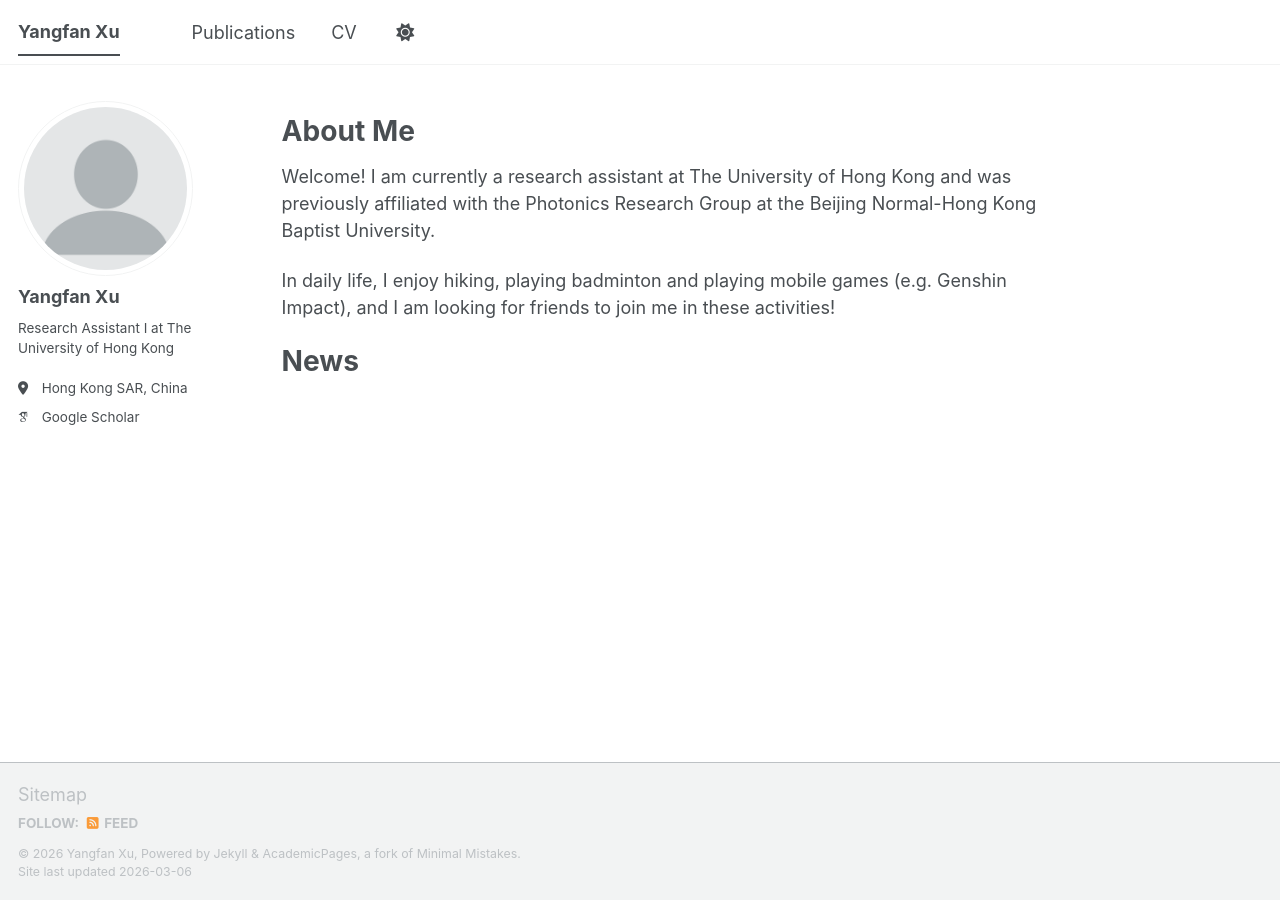
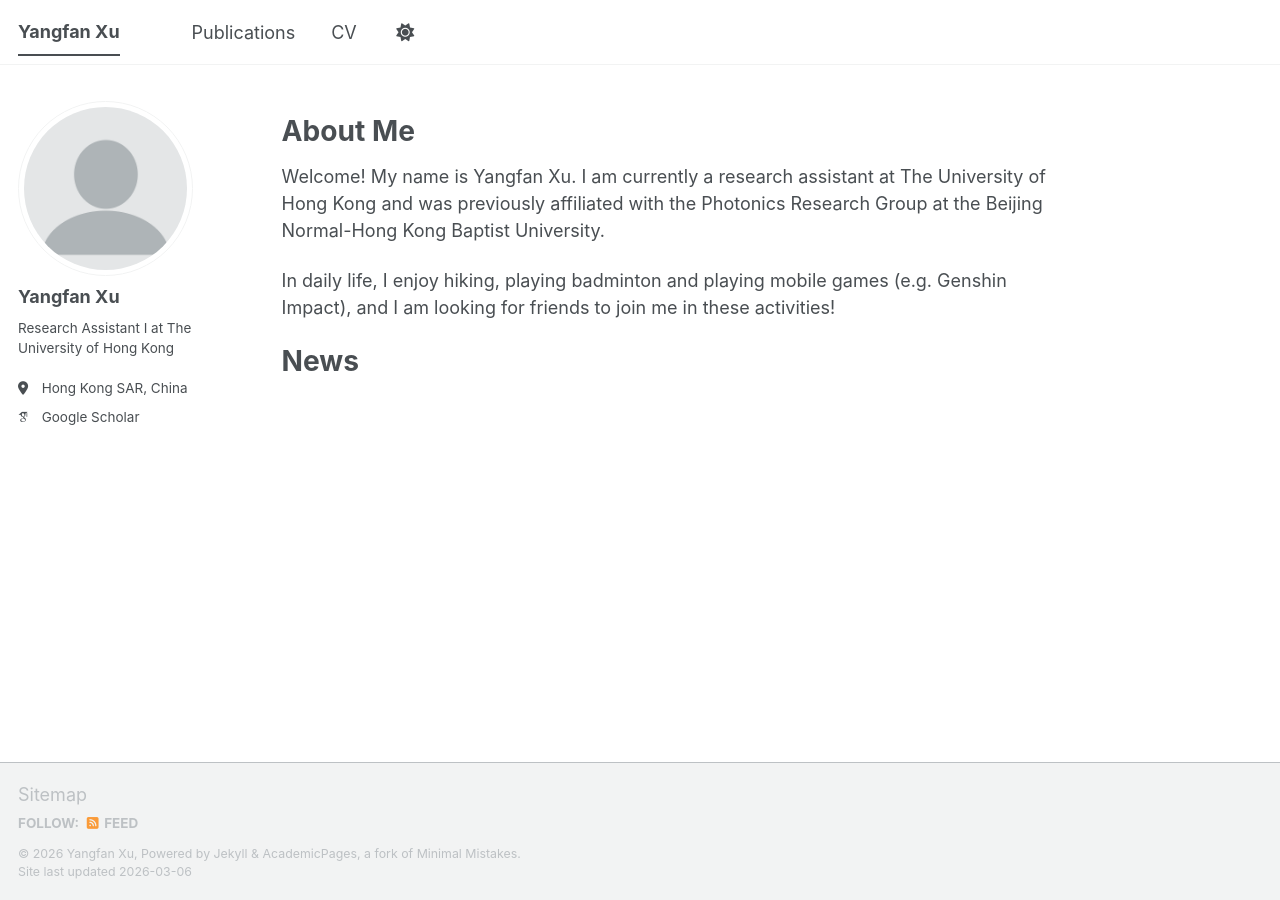
Before and after one commit to ethanxu02/ethanxu02.github.io, a Jekyll site: the page built from _pages/about.md, in a window 1280 px wide. Built offline with Jekyll 4.4.1, drawn with Linux system fonts in a browser that asks for light colours; some web fonts are replaced; a script bundle is joined from its source files by our own code; library files that are not in the unit come from our copies.

Commit message:
Update about.md

```diff
--- a/_pages/about.md
+++ b/_pages/about.md
@@ -8,7 +8,7 @@ redirect_from:
 ---
 About Me
 ======
-Welcome! I am currently a research assistant at The University of Hong Kong and was previously affiliated with the Photonics Research Group at the Beijing Normal-Hong Kong Baptist University.
+Welcome! My name is Yangfan Xu. I am currently a research assistant at The University of Hong Kong and was previously affiliated with the Photonics Research Group at the Beijing Normal-Hong Kong Baptist University.
 
 In daily life, I enjoy hiking, playing badminton and playing mobile games (e.g. Genshin Impact), and I am looking for friends to join me in these activities!
 
```
